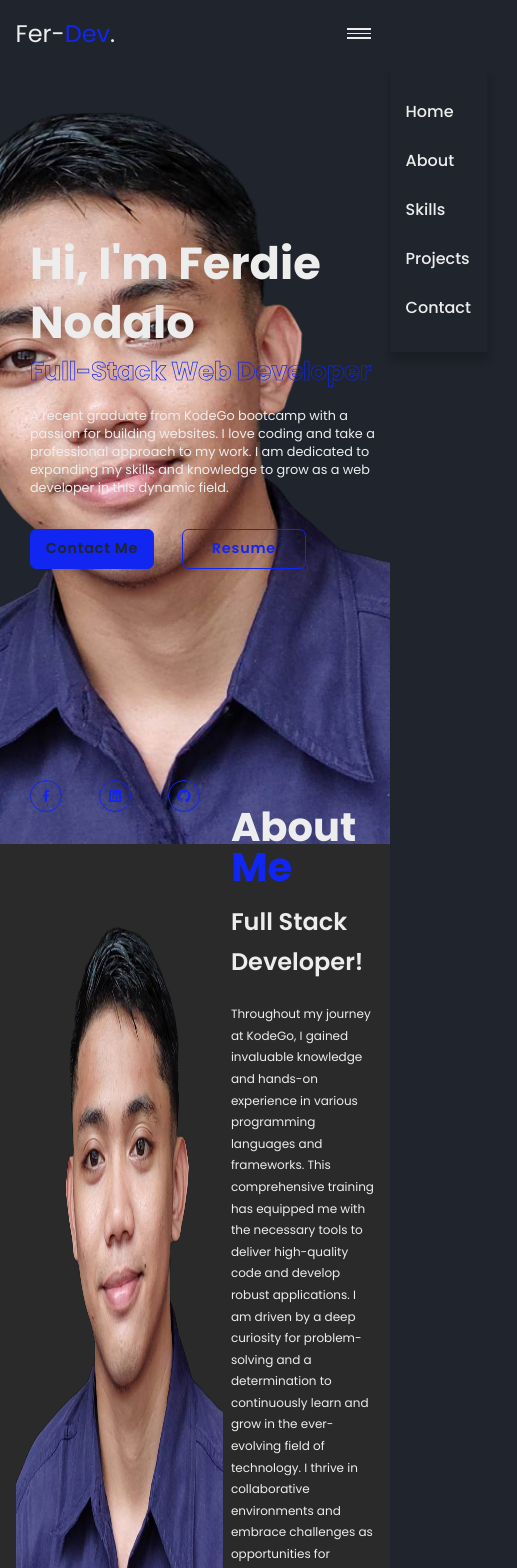
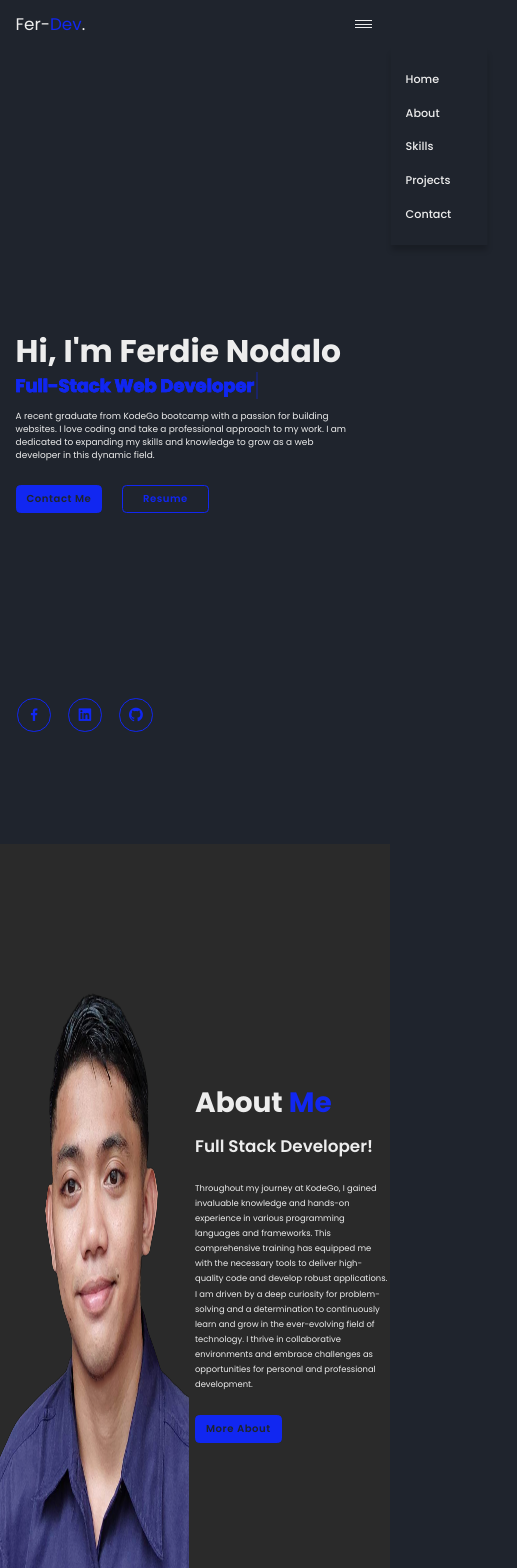
Before and after one commit to FerdieNodalo/My_Portfolio, a React (Create React App) app: page / in a window 390 px wide. Shown: the top 1568 px of the page, 517 px wide, since content can reach past the window. Built offline with nearby package versions, Linux system fonts and the light colour scheme.

Commit message:
making the portfolio responsive

```diff
--- a/src/components/About.jsx
+++ b/src/components/About.jsx
@@ -41,7 +41,13 @@ const About = () => {
 					opportunities for personal and professional development.
 				</p>
 				<div className='btn_box'>
-					<button className='btn'>More About</button>
+					<a
+						href='https://www.facebook.com/kafrederick.nodalo/about'
+						className='btn'
+						id='about-btn'
+					>
+						More About
+					</a>
 				</div>
 			</div>
 		</section>
--- a/src/index.css
+++ b/src/index.css
@@ -109,16 +109,35 @@ main {
 	line-height: 1.3;
 }
 
-.home_content .text_animate {
+.home_content > .text_animate {
 	position: relative;
-	width: 45rem;
+	width: 43rem;
 }
 
-.home_content .text_animate h3 {
+.home_content > .text_animate > h3 {
 	font-size: 3.2rem;
 	font-weight: 700;
 	color: transparent;
 	-webkit-text-stroke: 0.7px var(--main-color);
+	background-image: linear-gradient(var(--main-color), var(--main-color));
+	background-repeat: no-repeat;
+	-webkit-background-clip: text;
+	background-position: -45rem 0;
+	animation: HomeBgText 6s linear infinite;
+	animation-delay: 2s;
+}
+
+.home_content > .text_animate > h3::before {
+	content: '';
+	position: absolute;
+	top: 0;
+	left: 0;
+	width: 0;
+	height: 100%;
+	border-right: 2px solid var(--main-color);
+	z-index: 1;
+	animation: HomeCursorText 6s linear infinite;
+	animation-delay: 2s;
 }
 
 .home_content > p {
@@ -241,7 +260,6 @@ main {
 	flex-direction: row;
 	justify-content: center;
 	align-items: center;
-	gap: 1rem;
 	height: 100vh;
 	background: var(--bg-color);
 }
@@ -249,6 +267,7 @@ main {
 .about_img {
 	position: relative;
 	height: 100%;
+	padding-right: 1rem;
 }
 
 .about_img > img {
@@ -694,6 +713,26 @@ footer {
 	}
 }
 
+@media (max-width: 1024px) {
+	.projects_layer > h4 {
+		font-size: 2.5rem;
+	}
+
+	.projects_layer > p {
+		font-size: 1.5rem;
+		margin: 0.3rem 0 1rem;
+	}
+
+	.projects_layer > a {
+		width: 4rem;
+		height: 4rem;
+	}
+
+	.projects_layer > a > i {
+		font-size: 2rem;
+	}
+}
+
 @media (max-width: 991px) {
 	.header {
 		padding: 2rem 4%;
@@ -714,6 +753,16 @@ footer {
 
 	.footer {
 		padding: 2rem 4%;
+	}
+}
+
+@media (max-width: 900px) and (min-width: 769px) {
+	.about {
+		height: inherit;
+	}
+
+	.about_text {
+		width: 40%;
 	}
 }
 
@@ -765,6 +814,202 @@ footer {
 	.home_img-hover {
 		pointer-events: none;
 	}
+
+	.about {
+		height: inherit;
+	}
+
+	.skills {
+		height: inherit;
+	}
+
+	.projects_container {
+		grid-template-columns: repeat(2, 1fr);
+	}
+}
+
+@media (max-width: 650px) {
+	html {
+		font-size: 40%;
+	}
+
+	section {
+		padding: 0;
+	}
+	.about {
+		display: flex;
+		flex-direction: row;
+	}
+	.about_img {
+		gap: none;
+		padding: none;
+		width: 50%;
+		height: 80%;
+	}
+
+	.about_img > img {
+		width: 100%;
+	}
+
+	.about_img > .about_info-layer {
+		width: 100%;
+	}
+
+	.about_img:hover > .about_info-layer {
+		width: 100%;
+	}
+
+	.about_text {
+		width: 50%;
+	}
+}
+
+@media (max-width: 480px) {
+	html {
+		font-size: 35%;
+	}
+
+	.projects_container {
+		grid-template-columns: repeat(1, 1fr);
+	}
+
+	.projects_layer > h4 {
+		font-size: 4rem;
+	}
+
+	.projects_layer > p {
+		font-size: 2rem;
+	}
+
+	.projects_layer > a {
+		width: 7rem;
+		height: 7rem;
+	}
+
+	.projects_layer > a > i {
+		font-size: 3.5rem;
+	}
+}
+
+@media (max-width: 425px) {
+	.home {
+		background: var(--second-bg-color);
+	}
+
+	.social_media-icons > a {
+		width: 6rem;
+		height: 6rem;
+		font-size: 3rem;
+		color: var(--main-color);
+	}
+
+	.social_media-icons {
+		position: absolute;
+		left: 0;
+		bottom: 20rem;
+		width: 170px;
+		justify-content: space-evenly;
+	}
+
+	.about {
+		padding-bottom: 2rem;
+		height: 100vh;
+	}
+
+	.contact {
+		display: grid;
+		grid-template-columns: repeat(1, 1fr);
+	}
+
+	.contact_text > p {
+		font-size: 1.5rem;
+	}
+
+	.last_text > p {
+		font-size: 1.5rem;
+	}
+}
+
+@media (max-width: 375px) {
+	html {
+		font-size: 34%;
+	}
+
+	.about {
+		display: flex;
+		flex-direction: column;
+
+		height: inherit;
+	}
+
+	.about_img {
+		width: 75%;
+	}
+
+	.about_text {
+		width: 100%;
+		padding-bottom: 2rem;
+		text-align: center;
+	}
+
+	.btn_box > #about-btn {
+		margin-left: 20rem;
+	}
+}
+
+@media (max-width: 320px) {
+	html {
+		font-size: 29%;
+	}
+
+	.social_media-icons > a {
+		width: 6rem;
+		height: 6rem;
+		font-size: 3rem;
+		color: var(--main-color);
+	}
+
+	.social_media-icons {
+		position: absolute;
+		left: 0;
+		bottom: 30rem;
+		width: 170px;
+		justify-content: space-evenly;
+	}
 }
 
 /* Responsive Section End */
+
+/* KEYFRAMES Animation Section */
+@keyframes HomeBgText {
+	0%,
+	10%,
+	100% {
+		background-position: -45rem 0;
+	}
+	65%,
+	85% {
+		background-position: 0 0;
+	}
+}
+
+@keyframes HomeCursorText {
+	0%,
+	10%,
+	100% {
+		width: 0;
+	}
+	65%,
+	78%,
+	85% {
+		width: 100%;
+		opacity: 1;
+	}
+
+	75%,
+	81% {
+		opacity: 0;
+	}
+}
+
+/* KEYFRAMES Animation Section End*/
```
